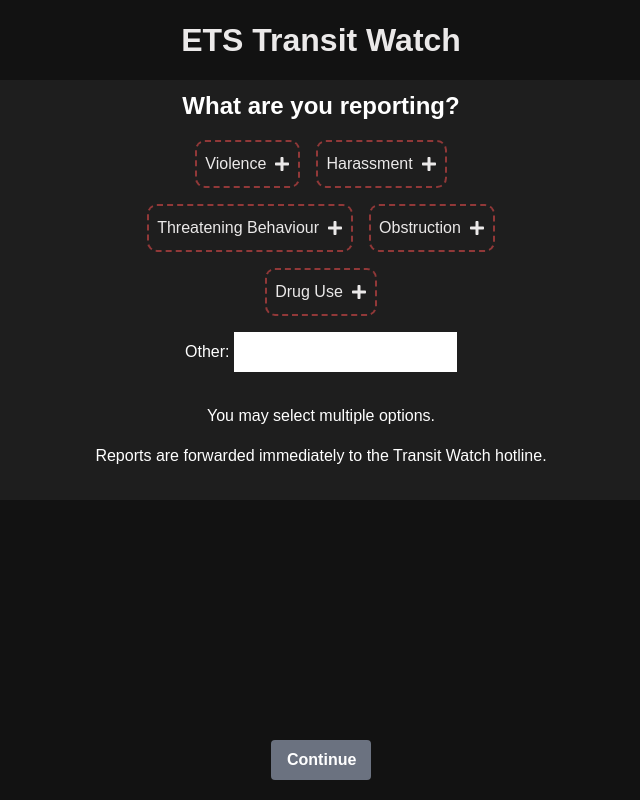
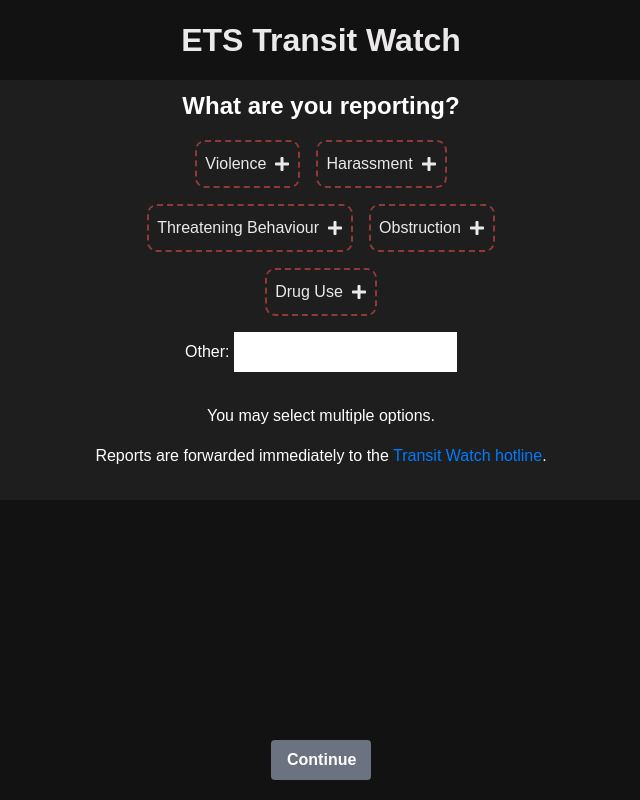
Before and after one commit to Yash-Bhandari/transit-watch, a Next.js app: page / in a window 1280 px wide. Shown: the whole page, without its empty margins (319-959 px from the left). Built offline with nearby package versions, Linux system fonts and the light colour scheme; what short-unique-id would draw is missing.

Commit message:
adjusted text

```diff
--- a/src/pages/index.tsx
+++ b/src/pages/index.tsx
@@ -85,7 +85,11 @@
               />
               <p className="mt-8">You may select multiple options.</p>
               <p>
-                Reports are forwarded immediately to the Transit Watch hotline.
+                Reports are forwarded immediately to the{" "}
+                <a href="https://www.edmonton.ca/ets/safety-and-security">
+                  Transit Watch hotline
+                </a>
+                .
               </p>
             </>
           )}
@@ -107,7 +111,7 @@
               userType="reporter"
               announcements={
                 <>
-                  <p>This is a live chat with an ETS operator.</p>
+                  <p>This is a live chat that ETS operators can join.</p>
                   <p>
                     For testing purposes, you can open{" "}
                     <a href={"/responders?id=" + mutation.data.id}>this link</a>{" "}
```
